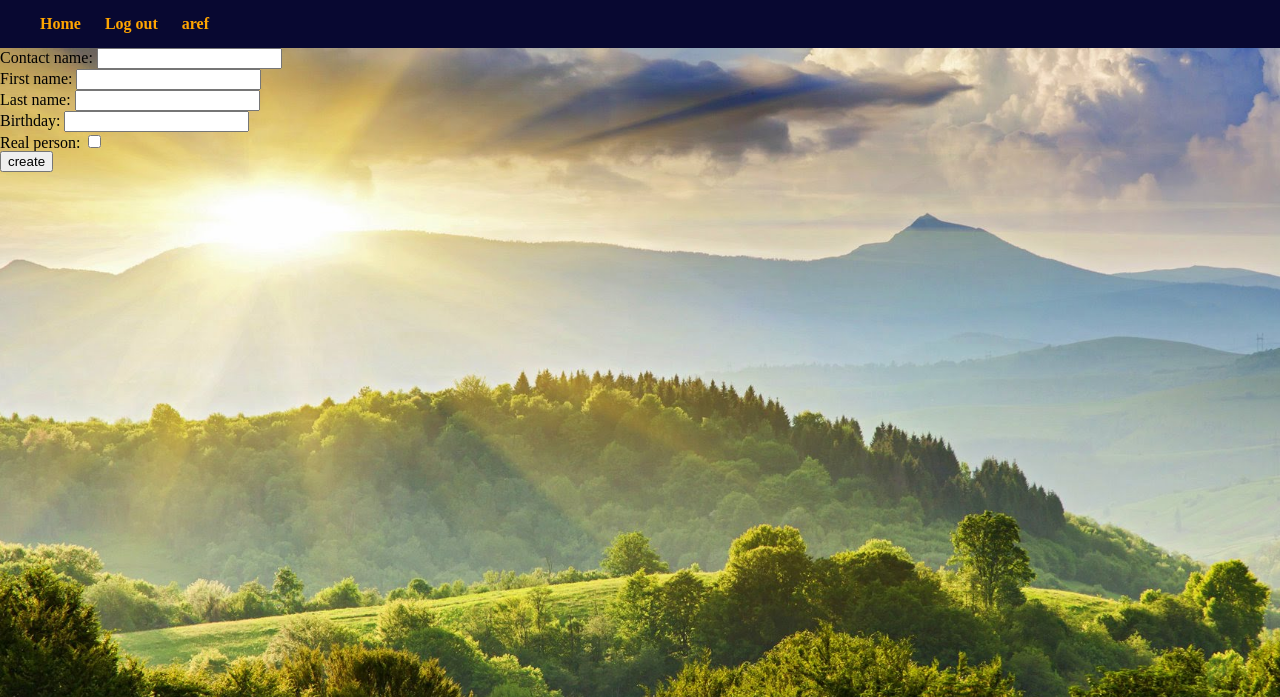
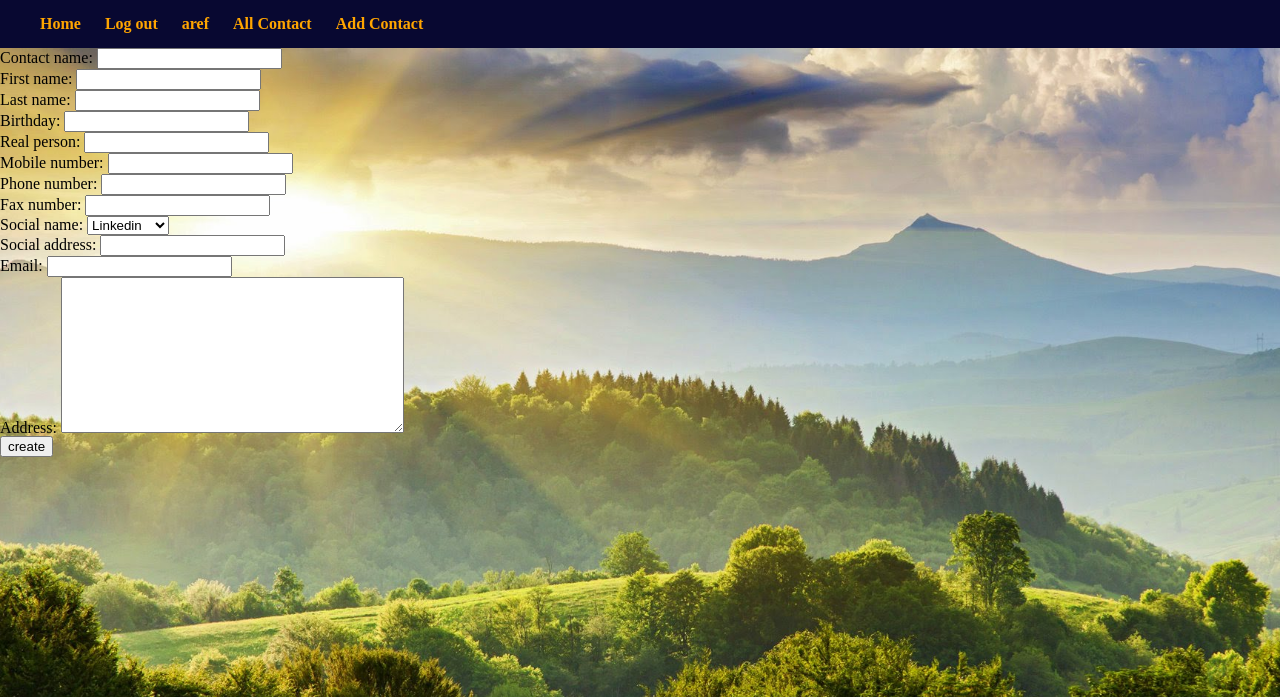
Before and after one commit to arefkebriaee/phonebook, a Django app: page /create/ in a window 1280 px wide. Shown: the top 697 px of the page. Run offline with Django 4.2, Linux system fonts and the light colour scheme; a user stored in the database is signed in.

Commit message:
add create contact

```diff
--- a/phonebook/contact/forms.py
+++ b/phonebook/contact/forms.py
@@ -1,6 +1,6 @@
 from django import forms
 from django.db.models import fields
-from .models import Contact, Mobile
+from .models import Contact, Mobile, Phone, Fax, Social, Email, Address
 
 
 class ContactForm(forms.Form):
@@ -9,19 +9,57 @@ class ContactForm(forms.Form):
     last_name = forms.CharField(max_length=50, required=False)
     # image = forms.FileField(required=False)
     birthday = forms.DateField(required=False)
-    real_person = forms.BooleanField(required=False)
+    real_person = forms.CharField(max_length=20, required=False)
 
 
 class MobileForm(forms.ModelForm):
+
+    def __init__(self, *args, **kwargs):
+        # first call parent's constructor
+        super(MobileForm, self).__init__(*args, **kwargs)
+        # there's a `fields` property now
+        self.fields['mobile_number'].required = False
+
     class Meta:
         model = Mobile
-        fields = ('number',)
+        fields = ('mobile_number',)
 
 
-class ContactCreateForm(forms.ModelForm):
-    mobile = MobileForm()
+class PhoneForm(forms.ModelForm):
+
+    # def __init__(self, *args, **kwargs):
+    #     super(PhoneForm, self).__init__(*args, **kwargs)
+    #     self.fields['phone_number'].required = False
 
     class Meta:
-        model = Contact
-        fields = ('contact_name', 'first_name', 'last_name',
-                  'birthday', 'creator', 'real_person')
+        model = Phone
+        fields = ('phone_number',)
+
+
+class FaxForm(forms.ModelForm):
+
+    # def __init__(self, *args, **kwargs):
+    #     super(FaxForm, self).__init__(*args, **kwargs)
+    #     self.fields['fax_number'].required = False
+
+    class Meta:
+        model = Fax
+        fields = ('fax_number',)
+
+
+class SocialForm(forms.ModelForm):
+    class Meta:
+        model = Social
+        fields = ('social_name', 'social_address')
+
+
+class EmailForm(forms.ModelForm):
+    class Meta:
+        model = Email
+        fields = ('email',)
+
+
+class AddressForm(forms.ModelForm):
+    class Meta:
+        model = Address
+        fields = ('address',)
--- a/phonebook/contact/models.py
+++ b/phonebook/contact/models.py
@@ -16,7 +16,7 @@ class Contact(models.Model):
     #     upload_to='images/', blank=True, default="/static/public/images/icons8-person-64.png")
     birthday = models.DateField(blank=True, null=True)
     creator = models.ForeignKey(User, on_delete=models.CASCADE, default=1)
-    real_person = models.CharField(max_length=50)
+    real_person = models.CharField(choices=person_status, max_length=50)
     created = models.DateTimeField(auto_now_add=True)
 
     def __str__(self):
@@ -29,28 +29,28 @@ class Contact(models.Model):
 class Mobile(models.Model):
     owner = models.ForeignKey(
         Contact, on_delete=models.CASCADE, related_name='mobile')
-    number = PhoneNumberField(blank=False)
+    mobile_number = PhoneNumberField(blank=False)
 
     def __str__(self):
-        return str(self.number)
+        return str(self.mobile_number)
 
 
 class Phone(models.Model):
     owner = models.ForeignKey(
         Contact, on_delete=models.CASCADE, related_name='phone')
-    number = PhoneNumberField(blank=False)
+    phone_number = PhoneNumberField(blank=False)
 
     def __str__(self):
-        return str(self.number)
+        return str(self.phone_number)
 
 
 class Fax(models.Model):
     owner = models.ForeignKey(
         Contact, on_delete=models.CASCADE, related_name='fax')
-    number = PhoneNumberField(blank=False)
+    fax_number = PhoneNumberField(blank=False)
 
     def __str__(self):
-        return str(self.number)
+        return str(self.fax_number)
 
 
 class Social(models.Model):
@@ -61,12 +61,12 @@ class Social(models.Model):
     )
     owner = models.ForeignKey(
         Contact, on_delete=models.CASCADE, related_name='social')
-    name = models.CharField(choices=social_media,
-                            max_length=50, default='linkedin')
-    address = URLField()
+    social_name = models.CharField(choices=social_media,
+                                   max_length=50, default='linkedin')
+    social_address = URLField()
 
     def __str__(self):
-        return str(self.name)
+        return str(self.social_name)
 
 
 class Email(models.Model):
--- /dev/null
+++ b/phonebook/contact/templates/contact/create-contact.html
@@ -0,0 +1,13 @@
+{% extends 'base.html' %} {% block content %}
+<div class="container">
+  <form action="" method="post" enctype="multipart/form-data">
+    {% csrf_token %}
+    <ul class="form">
+      {{contact_form.as_ul}}
+      {{mobile_form.as_ul}}{{phone_form.as_ul}}{{fax_form.as_ul}}
+      {{social_form.as_ul}}{{email_form.as_ul}}{{address_form.as_ul}}
+      <input type="submit" value="create" />
+    </ul>
+  </form>
+</div>
+{% endblock content %}
--- a/phonebook/contact/templates/contact/test.html
+++ /dev/null
@@ -1,6 +0,0 @@
-{% extends 'base.html' %} {% block content %}
-<form action="" method="post" enctype="multipart/form-data">
-  {% csrf_token %} {{form.as_p}}
-  <input type="submit" value="create" />
-</form>
-{% endblock content %}
--- a/phonebook/contact/views.py
+++ b/phonebook/contact/views.py
@@ -1,11 +1,13 @@
+from django.forms.formsets import formset_factory
 from django.shortcuts import render, get_object_or_404, get_list_or_404, redirect
+from rest_framework import serializers
 from rest_framework.settings import import_from_string
 from .models import Contact, Mobile, Phone, Fax, Social, Email, Address
-from .serializers import ContactSerializer
+from .serializers import ContactSerializer, ContactCreateSerializer, MobileSerializer, PhoneSerializer, FaxSerializer, SocialSerializer, EmailSerializer, AddressSerializer
 from rest_framework.decorators import api_view
-from .forms import ContactForm
+from .forms import ContactForm, MobileForm, PhoneForm, FaxForm, SocialForm, EmailForm, AddressForm
 from django.contrib import messages
-from django.views.decorators import csrf
+from django.forms import formset_factory
 import itertools
 
 
@@ -31,18 +33,10 @@ def one_contact(request, id, name):
 @api_view(['GET', 'POST'])
 def create_contact(request):
     if request.method == 'POST':
-        print("@@@&&&\n", request.FILES)
-        print("@@@&&&\n", request.data)
-        # form = ContactForm(request.POST, request.FILES)
-        serializer = ContactSerializer(data=request.data)
-        print("@@@&&&\n", serializer)
+        print(request.data)
+        serializer = ContactCreateSerializer(data=request.data)
         if serializer.is_valid():
-            # print("##########\n", form.cleaned_data)
-            # if serializer.validated_data['real_person']:
             real_person_status = 'Real person'
-            # else:
-            # real_person_status = 'Legal person'
-            print("$$$$\n", serializer.validated_data)
             Contact(contact_name=serializer.validated_data['contact_name'],
                     first_name=serializer.validated_data['first_name'],
                     last_name=serializer.validated_data['last_name'],
@@ -50,11 +44,59 @@ def create_contact(request):
                     birthday=serializer.validated_data['birthday'],
                     creator=request.user,
                     real_person=real_person_status).save()
+            person = Contact.objects.last().id
+            if request.data['mobile_number']:
+                mobile_serializer = MobileSerializer(
+                    data={'owner': person, 'mobile_number': request.data['mobile_number']})
+                if mobile_serializer.is_valid():
+                    Mobile(owner=mobile_serializer.validated_data['owner'],
+                           mobile_number=mobile_serializer.validated_data['mobile_number']).save()
+            if request.data['phone_number']:
+                phone_serializer = PhoneSerializer(data={
+                    'owner': person, 'phone_number': request.data['phone_number']})
+                if phone_serializer.is_valid():
+                    Phone(owner=phone_serializer.validated_data['owner'],
+                          phone_number=phone_serializer.validated_data['phone_number']).save()
+            if request.data['fax_number']:
+                fax_serializer = FaxSerializer(data={
+                    'owner': person, 'fax_number': request.data['fax_number']})
+                if fax_serializer.is_valid():
+                    Fax(owner=fax_serializer.validated_data['owner'],
+                        fax_number=fax_serializer.validated_data['fax_number']).save()
+            if request.data['social_address']:
+                social_serializer = SocialSerializer(data={
+                    'owner': person, 'social_name': request.data['social_name'],
+                    'social_address': request.data['social_address']})
+                if social_serializer.is_valid():
+                    Social(owner=social_serializer.validated_data['owner'],
+                           social_name=social_serializer.validated_data['social_name'],
+                           social_address=social_serializer.validated_data['social_address']).save()
+            if request.data['email']:
+                email_serializer = EmailSerializer(data={
+                    'owner': person, 'email': request.data['email']})
+                if email_serializer.is_valid():
+                    Email(owner=email_serializer.validated_data['owner'],
+                          email=email_serializer.validated_data['email']).save()
+            if request.data['address']:
+                address_serializer = AddressSerializer(data={
+                    'owner': person, 'address': request.data['address']})
+                if address_serializer.is_valid():
+                    Address(owner=address_serializer.validated_data['owner'],
+                            address=address_serializer.validated_data['address']).save()
             messages.success(request, "contact create successfuly")
             return redirect("contact:all")
         else:
             messages.warning(request, serializer.errors)
             return redirect("contact:contact-create")
 
-    form = ContactForm()
-    return render(request, 'contact/test.html', {'form': form})
+    # form = ContactForm()
+    contact_form = ContactForm()
+    mobile_form = MobileForm()
+    phone_form = PhoneForm()
+    fax_form = FaxForm()
+    social_form = SocialForm()
+    email_form = EmailForm()
+    address_form = AddressForm()
+    return render(request, 'contact/create-contact.html', {'contact_form': contact_form,
+                                                           'mobile_form': mobile_form, 'phone_form': phone_form, 'fax_form': fax_form,
+                                                           'social_form': social_form, 'email_form': email_form, 'address_form': address_form})
--- a/phonebook/templates/inc/navbar.html
+++ b/phonebook/templates/inc/navbar.html
@@ -10,6 +10,12 @@
     <li class="navbar-link">
       <a href="">{{request.user}}</a>
     </li>
+    <li class="navbar-link">
+      <a href="{% url 'contact:all' %}">All Contact</a>
+    </li>
+    <li class="navbar-link">
+      <a href="{% url 'contact:contact-create'%}">Add Contact</a>
+    </li>
     {% else %}
     <li class="navbar-link">
       <a href="{% url 'accounts:user_login'%}">Log in</a>
```
Also changed, not shown: phonebook/contact/serializers.py (+10 -5 lines), phonebook/contact/templates/contact/detail-contact.html (+4 -4 lines), phonebook/contact/migrations/0013_remove_person_car_remove_contact_image_delete_car_and_more.py (added), phonebook/contact/migrations/0014_rename_number_mobile_mobile_number.py (added), phonebook/contact/migrations/0015_rename_number_phone_phone_number.py (added), phonebook/contact/migrations/0016_rename_number_fax_fax_number.py (added), phonebook/contact/migrations/0017_rename_address_social_social_address_and_more.py (added), phonebook/db.sqlite3.
